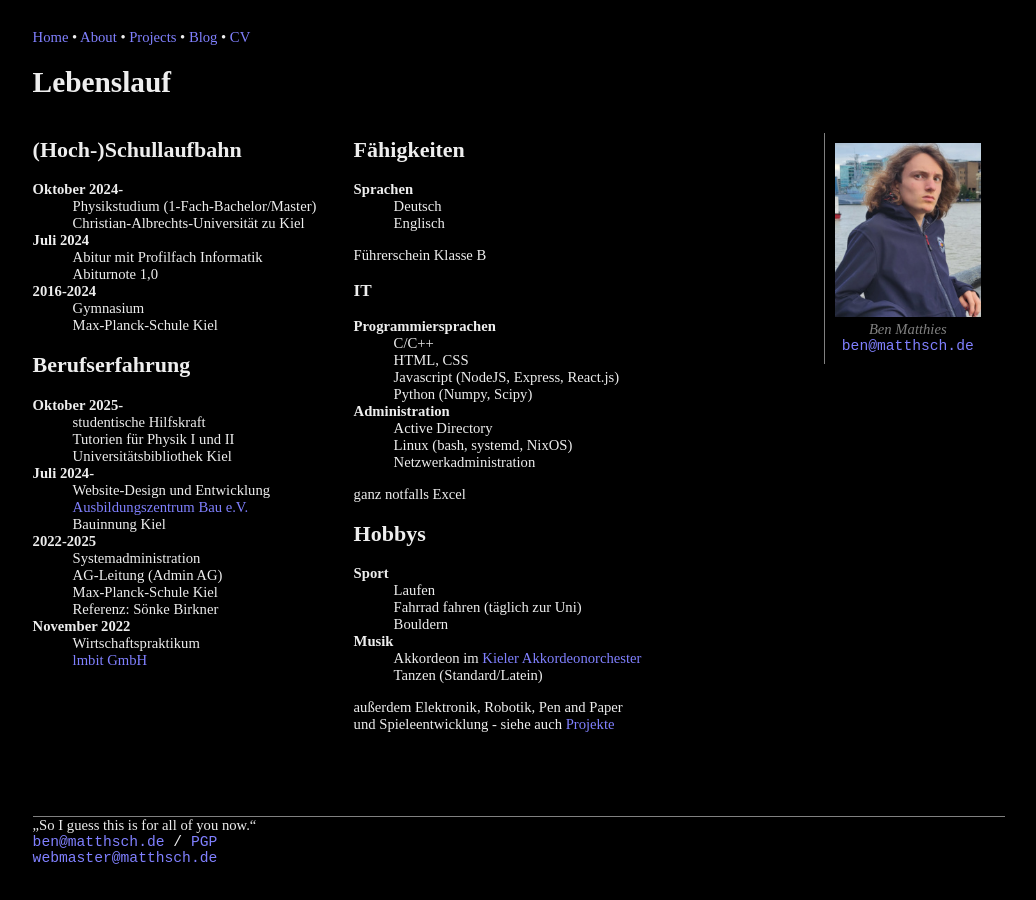
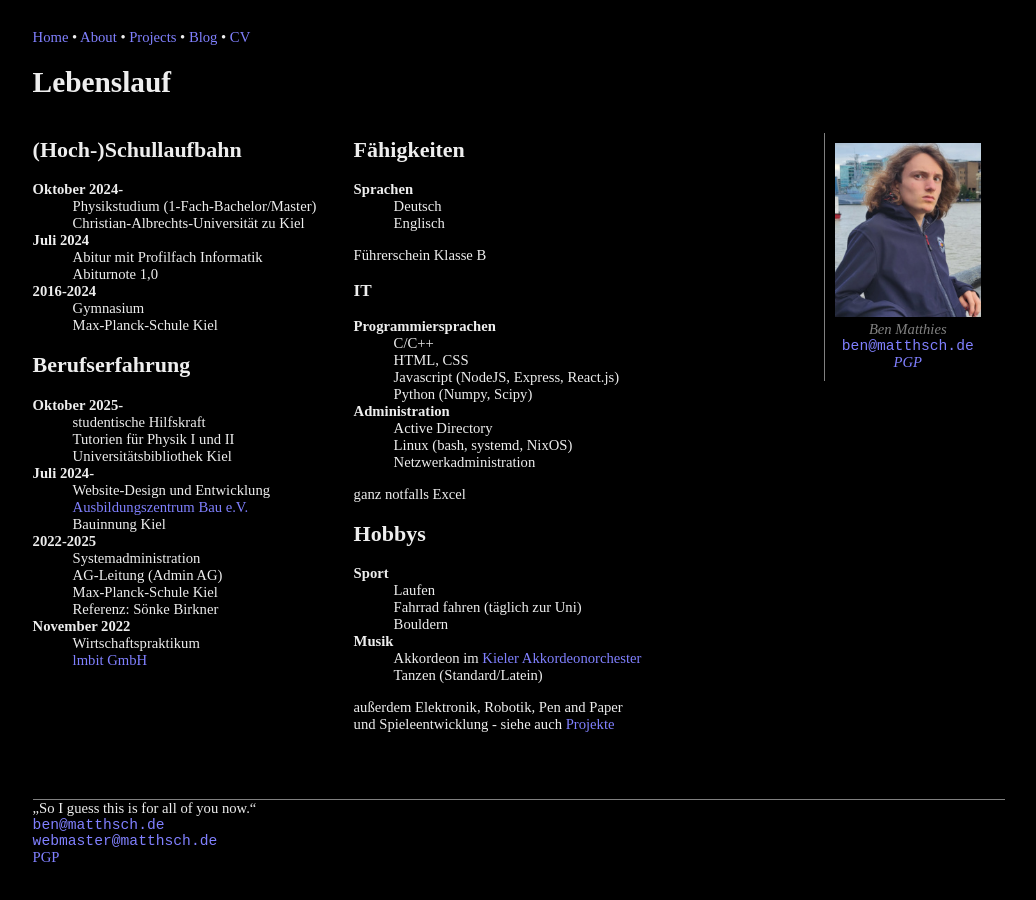
Before and after one commit to Wunst/matthsch.de, a Jekyll site: the page built from cv.md, in a window 1280 px wide. Shown: the whole page, without its empty margins (121-1157 px from the left). Built offline with Jekyll 4.4.1, drawn with Linux system fonts in a browser that asks for light colours.

Commit message:
Change layout of email/PGP key

```diff
--- a/_layouts/default.html
+++ b/_layouts/default.html
@@ -30,11 +30,12 @@
   <footer>
     <q>So I guess this is for all of you now.</q>
     <address class="email">
-      <a href="mailto:ben@matthsch.de">ben@matthsch.de</a> / <a href="/assets/pgp/ben.asc">PGP</a>
+      <a href="mailto:ben@matthsch.de">ben@matthsch.de</a>
     </address>
     <address class="email">
       <a href="mailto:webmaster@matthsch.de">webmaster@matthsch.de</a>
     </address>
+    <a href="/assets/pgp/ben.asc">PGP</a>
   </footer>
 </body>
 </html>
--- a/assets/style.css
+++ b/assets/style.css
@@ -1,5 +1,6 @@
 body {
   font-size: 11pt;
+  font-variant-emoji: text;
   display: flex;
   flex-direction: column;
   min-height: 93vh;
--- a/cv.md
+++ b/cv.md
@@ -14,6 +14,7 @@ authors:
   <address class="email">
     <a href="mailto:ben@matthsch.de">ben@matthsch.de</a>
   </address>
+  <a href="/assets/pgp/ben.asc">PGP</a>
 </figure>
 </aside>
 
--- a/index.html
+++ b/index.html
@@ -20,11 +20,12 @@
     </nav>
 
     <address class="email">
-      <a href="mailto:ben@matthsch.de">ben@matthsch.de</a> / <a href="/assets/pgp/ben.asc">PGP</a>
+      <a href="mailto:ben@matthsch.de">ben@matthsch.de</a>
     </address>
     <address class="email">
       <a href="mailto:webmaster@matthsch.de">webmaster@matthsch.de</a>
     </address>
+    <a href="/assets/pgp/ben.asc">PGP</a>
   </div>
 </body>
 </html>
```
Also changed, not shown: about.md (+1 -0 lines).
